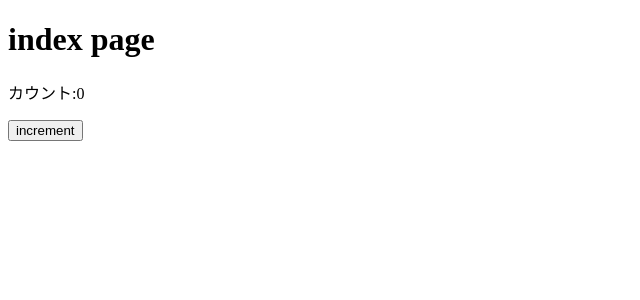
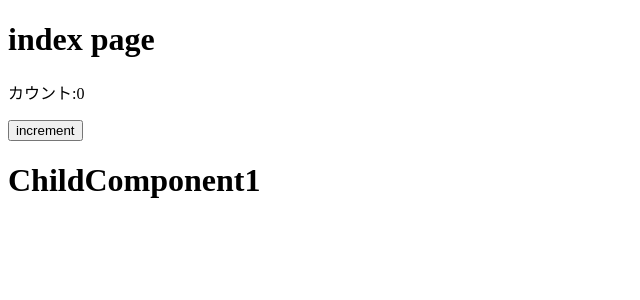
Before and after one commit to Elsammit/NuxtLayoutView, a Nuxt app: page / in a window 1280 px wide. Shown: the top 300 px of the page, without its empty margins (0-640 px from the left). Built offline with nearby package versions, Linux system fonts and the light colour scheme.

Commit message:
1 file modified, 1 added

```diff
--- /dev/null
+++ b/components/ChildComponent1.vue
@@ -0,0 +1,3 @@
+<template>
+  <h1>ChildComponent1</h1>
+</template>
--- a/pages/index.vue
+++ b/pages/index.vue
@@ -5,6 +5,7 @@
     <p>
       <button @click="increment">increment</button>
     </p>
+    <ChildComponent1 />
   </div>
 </template>
 
```
